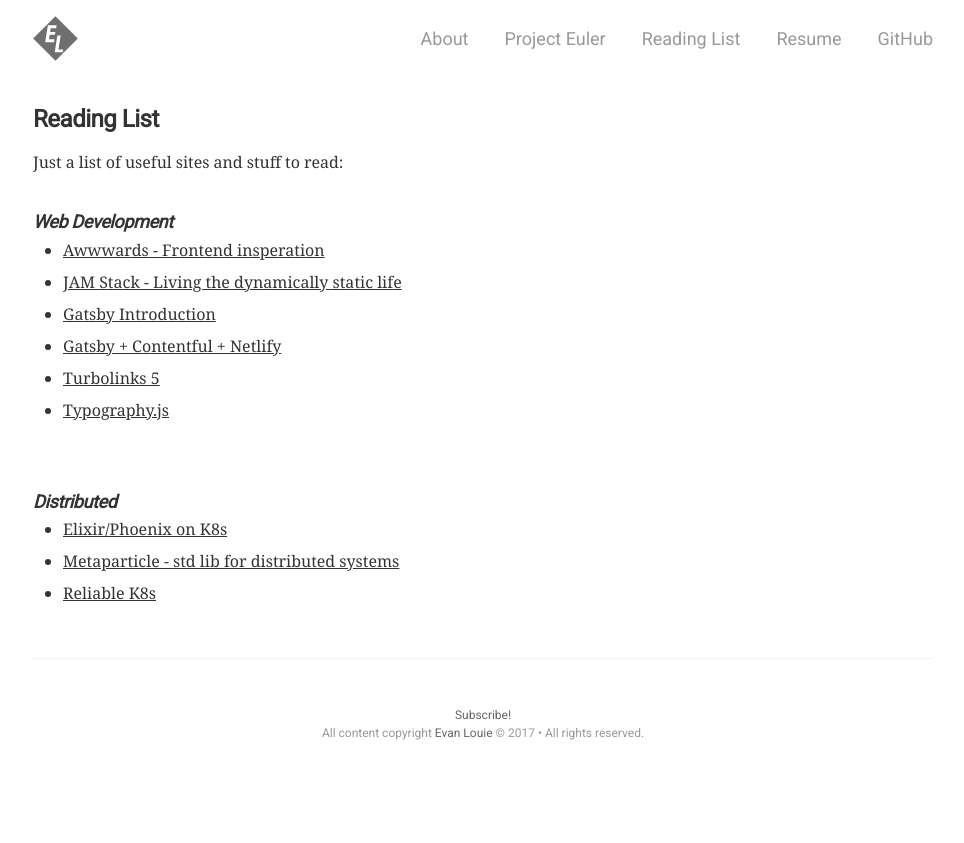
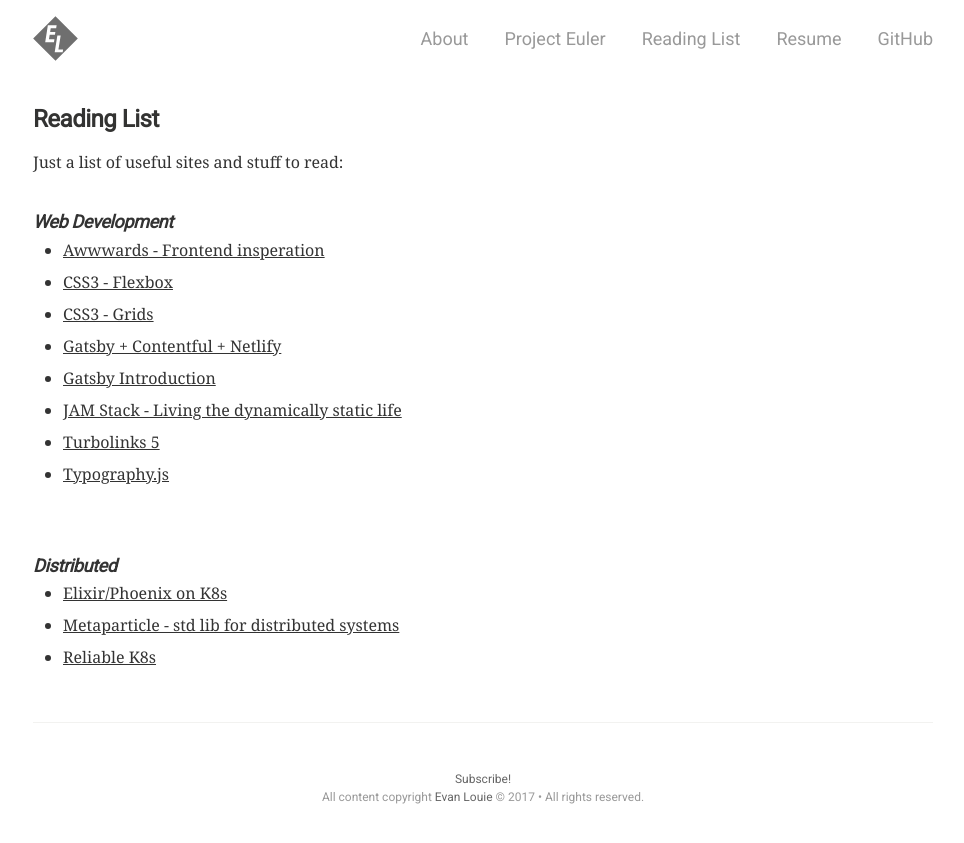
Before and after one commit to evanlouie/evanlouie.github.io, a Jekyll site: the page built from reading-list.md, in a window 1280 px wide. Shown: the top 843 px of the page, without its empty margins (157-1121 px from the left). Built offline with Jekyll 4.4.1, drawn with Linux system fonts in a browser that asks for light colours; comment, search, counter and statistics services are not loaded.

Commit message:
added reading list

```diff
--- a/reading-list.md
+++ b/reading-list.md
@@ -8,9 +8,11 @@
 ## Web Development
 
 * [Awwwards - Frontend insperation](https://www.awwwards.com/)
+* [CSS3 - Flexbox](https://css-tricks.com/snippets/css/a-guide-to-flexbox/)
+* [CSS3 - Grids](https://css-tricks.com/snippets/css/complete-guide-grid/)
+* [Gatsby + Contentful + Netlify](https://www.gatsbyjs.org/blog/2017-12-06-gatsby-plus-contentful-plus-netlify/)
+* [Gatsby Introduction](https://dev.to/ardennl/taking-gatsby-for-a-spin-4je)
 * [JAM Stack - Living the dynamically static life](https://jamstack.org/)
-* [Gatsby Introduction](https://dev.to/ardennl/taking-gatsby-for-a-spin-4je)
-* [Gatsby + Contentful + Netlify](https://www.gatsbyjs.org/blog/2017-12-06-gatsby-plus-contentful-plus-netlify/)
 * [Turbolinks 5](https://www.youtube.com/watch?v=SWEts0rlezA)
 * [Typography.js](https://kyleamathews.github.io/typography.js/)
 
```
